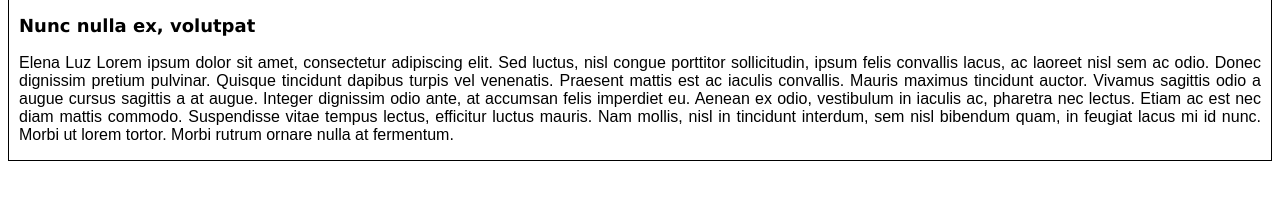
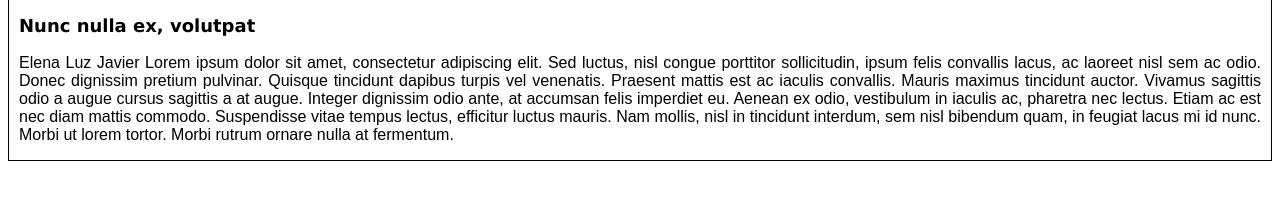
Before and after one commit to Elenaluzjavier/ACTIVITY.1, a plain HTML site: page index.html in a window 1280 px wide. Shown: the part 254-454 px from the top of the page. Drawn offline with Linux system fonts and the light colour scheme.

Commit message:
Add name

```diff
--- a/index.html
+++ b/index.html
@@ -40,7 +40,7 @@
 
             <p class="bc-head-title">Nunc nulla ex, volutpat</p>
 
-            <p> Elena Luz Lorem ipsum dolor sit amet, consectetur adipiscing elit. Sed luctus, nisl congue porttitor sollicitudin, ipsum felis convallis lacus, ac laoreet nisl sem ac odio. Donec dignissim pretium pulvinar. Quisque tincidunt dapibus turpis vel venenatis. Praesent mattis est ac iaculis convallis. Mauris maximus tincidunt auctor. Vivamus sagittis odio a augue cursus sagittis a at augue. Integer dignissim odio ante, at accumsan felis imperdiet eu. Aenean ex odio, vestibulum in iaculis ac, pharetra nec lectus. Etiam ac est nec diam mattis commodo. Suspendisse vitae tempus lectus, efficitur luctus mauris. Nam mollis, nisl in tincidunt interdum, sem nisl bibendum quam, in feugiat lacus mi id nunc. Morbi ut lorem tortor. Morbi rutrum ornare nulla at fermentum.</p>
+            <p> Elena Luz Javier Lorem ipsum dolor sit amet, consectetur adipiscing elit. Sed luctus, nisl congue porttitor sollicitudin, ipsum felis convallis lacus, ac laoreet nisl sem ac odio. Donec dignissim pretium pulvinar. Quisque tincidunt dapibus turpis vel venenatis. Praesent mattis est ac iaculis convallis. Mauris maximus tincidunt auctor. Vivamus sagittis odio a augue cursus sagittis a at augue. Integer dignissim odio ante, at accumsan felis imperdiet eu. Aenean ex odio, vestibulum in iaculis ac, pharetra nec lectus. Etiam ac est nec diam mattis commodo. Suspendisse vitae tempus lectus, efficitur luctus mauris. Nam mollis, nisl in tincidunt interdum, sem nisl bibendum quam, in feugiat lacus mi id nunc. Morbi ut lorem tortor. Morbi rutrum ornare nulla at fermentum.</p>
 
         </div>
 
```
